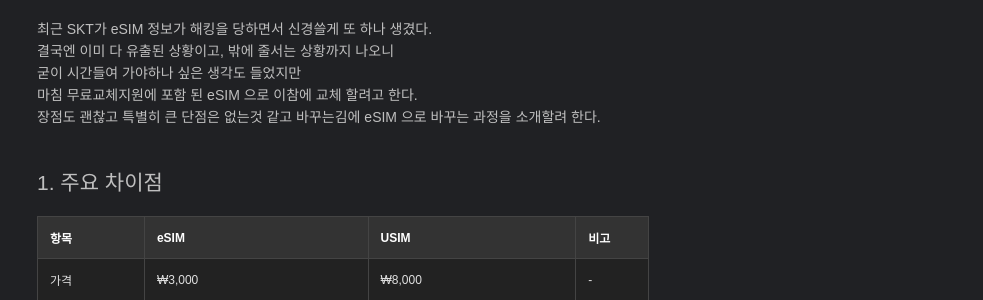
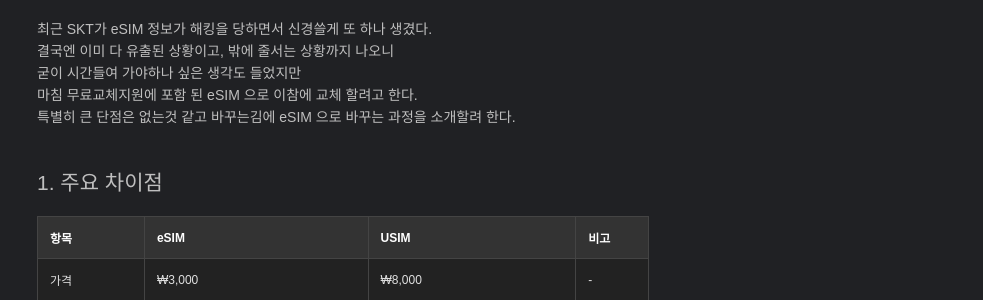
Before and after one commit to pozuhtuhv/pozuhtuhv.github.io, a Jekyll site: the page built from _posts/2025-04-29-etc-esim-setting.md, in a window 1280 px wide and 900 px high, scrolled down 602 px. Shown: the part 151-451 px from the top of the window, without its empty margins (297-1280 px from the left). Built offline with Jekyll 4.4.1, drawn with Linux system fonts in a browser that asks for light colours; some web fonts are replaced.

Commit message:
(edit) content

```diff
--- a/_posts/2025-04-29-etc-esim-setting.md
+++ b/_posts/2025-04-29-etc-esim-setting.md
@@ -31,7 +31,7 @@
 결국엔 이미 다 유출된 상황이고, 밖에 줄서는 상황까지 나오니<br>
 굳이 시간들여 가야하나 싶은 생각도 들었지만<br>
 마침 무료교체지원에 포함 된 eSIM 으로 이참에 교체 할려고 한다.<br>
-장점도 괜찮고 특별히 큰 단점은 없는것 같고 바꾸는김에 eSIM 으로 바꾸는 과정을 소개할려 한다.<br>
+특별히 큰 단점은 없는것 같고 바꾸는김에 eSIM 으로 바꾸는 과정을 소개할려 한다.<br>
 <br>
 
 ### 1. 주요 차이점
```
